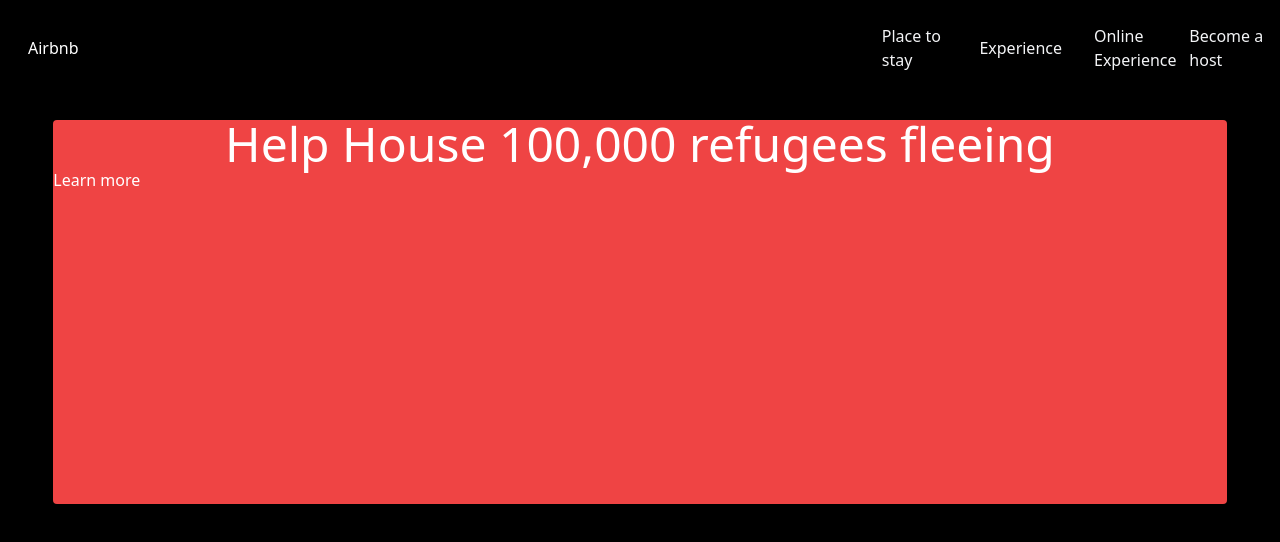
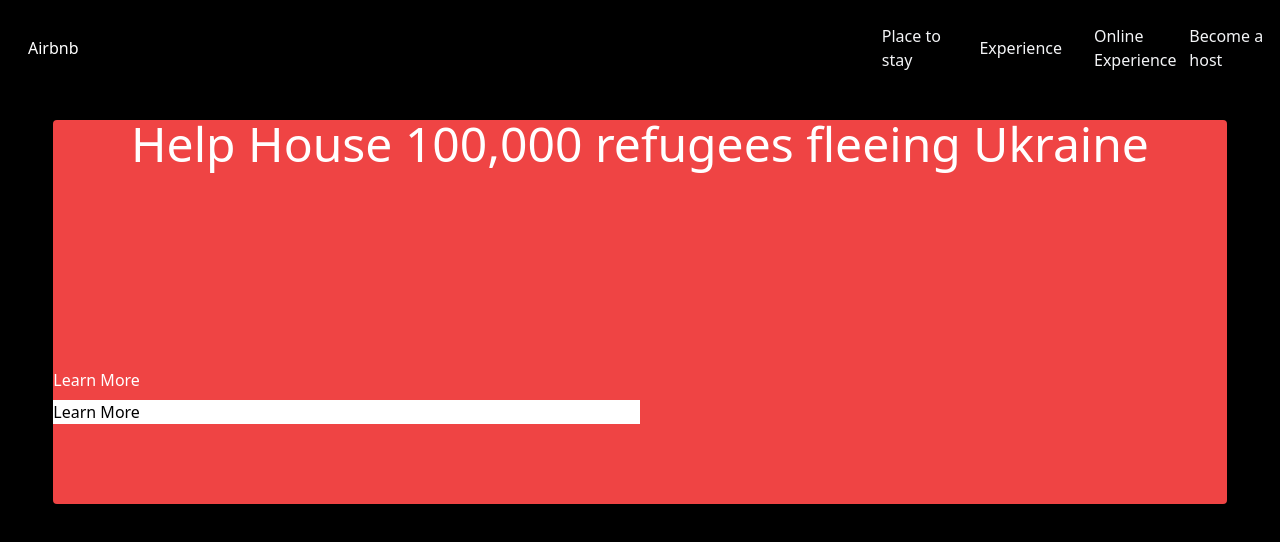
Before and after one commit to Tavarge/airbnb, a plain HTML site: page index2.html in a window 1280 px wide. Drawn offline with nearby package versions, Linux system fonts and the light colour scheme.

Commit message:
index2.html

```diff
--- a/index2.html
+++ b/index2.html
@@ -37,8 +37,10 @@
         <section class="w-1/2 mx-auto h20 rounded-full bg-white"></section> <br>
         <!-- call to action -->
         <main class="bg-red-500 h-96 w-11/12 mx-auto rounded">
-         <h1 class="text-white text-5xl flex justify-center item-center">Help House 100&#44;000 refugees fleeing</h1>
-            <button class="text-white bg-red-500flex justify-center items-center">Learn more</button>
-        </main>
+         <h1 class="text-white text-5xl flex justify-center item-center align-middle mx-auto h-60">Help House 100&#44;000 refugees fleeing Ukraine</h1>
+        <h1 class="align-middle hover:align-top"></h1>
+        <button class="text-white bg-red-500flex justify-center items-center mx-auto h-10">Learn More</button>
+        <section class="w-1/2 sqare-quarter bg-white left-centered align-middle">Learn More</section>
+     </main>
     </body>
 </html>
```
